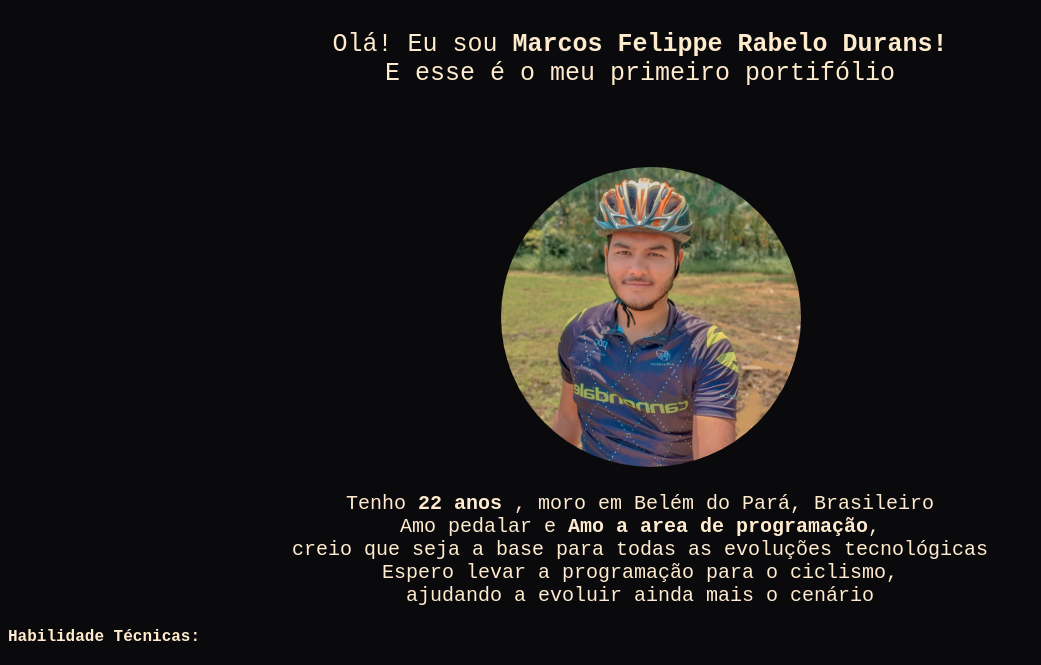
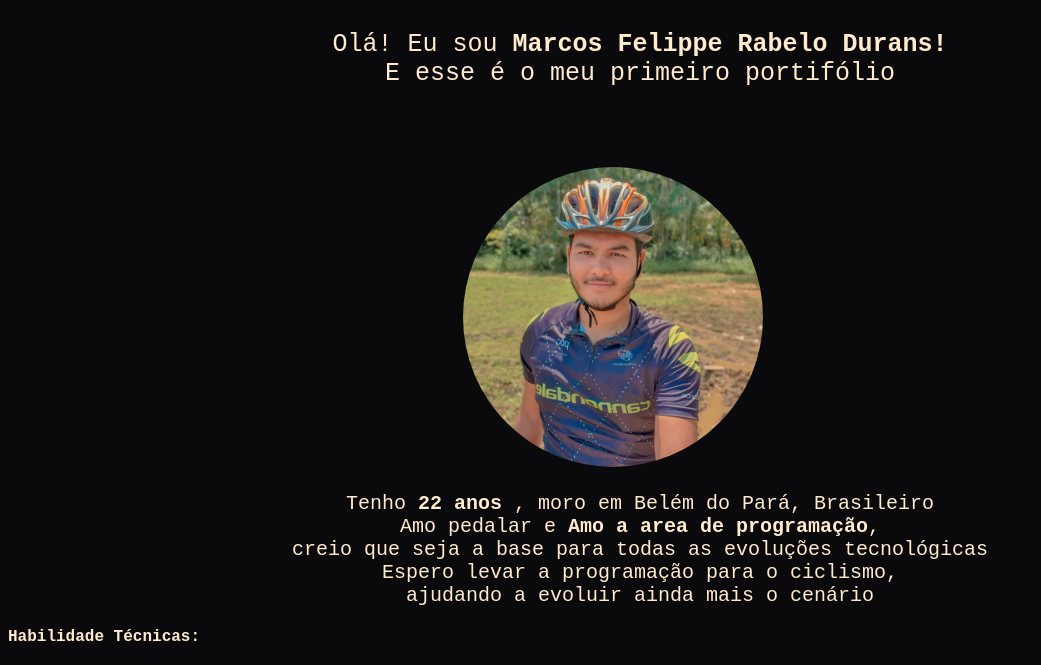
Before and after one commit to mfelipperd/mfelipperd.github.io, a plain HTML site: page index.html in a window 1280 px wide. Shown: the part 95-760 px from the top of the page, without its empty margins (0-1041 px from the left). Drawn offline with Linux system fonts and the light colour scheme.

Commit message:
correçao centralizaçao da foto

```diff
--- a/index.html
+++ b/index.html
@@ -29,7 +29,7 @@ h3{
 }
 
 #foto{
-    margin-left: 39%;
+    margin-left: 36%;
     border-radius: 100%
    ;
 }
```
